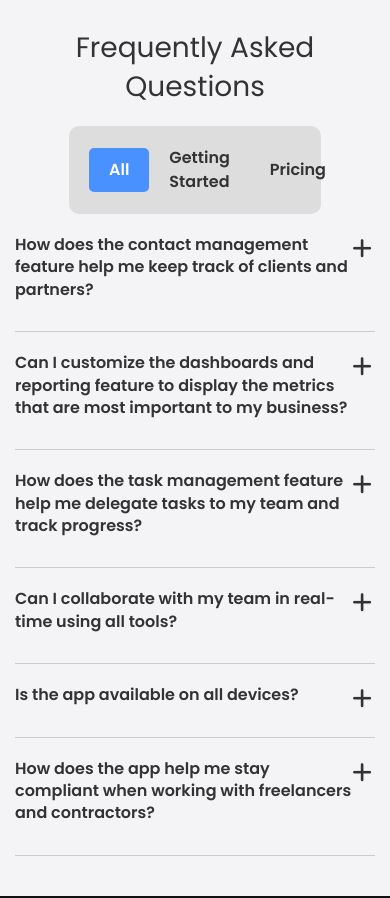
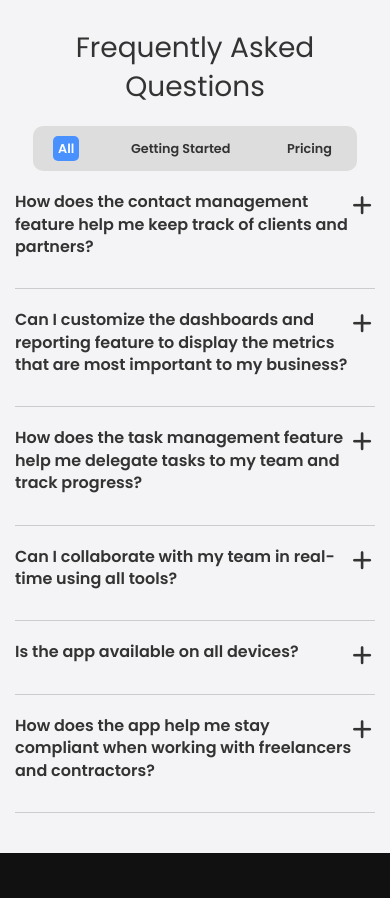
Before and after one commit to PriestEmma/Growth, a plain HTML site: page index.html in a window 390 px wide. Shown: the part 4040-4938 px from the top of the page. Drawn offline with Linux system fonts and the light colour scheme.

Commit message:
updated FAQ

```diff
--- a/style.css
+++ b/style.css
@@ -181,6 +181,7 @@ img {
 .faq ul.faq-menu li {
   padding: 10px 20px;
   font-weight: 600;
+  font-size: 0.8rem;
 }
 
 .faq ul.faq-menu li.active {
@@ -532,7 +533,12 @@ body:has(.mobile-menu.active) #overlay {
   /* FAQ */
 
   .faq ul.faq-menu {
-    width: 70%;
+    width: 90%;
+  }
+
+  .faq ul.faq-menu li {
+    padding: 5px 10px;
+    font-size: 1rem;
   }
 
   /* Footer  */
@@ -575,4 +581,9 @@ body:has(.mobile-menu.active) #overlay {
   .text-xl {
     font-size: 1.75rem;
   }
+
+  .faq ul.faq-menu li {
+    padding: 3px 5px;
+    font-size: 0.8rem;
+  }
 }
```
